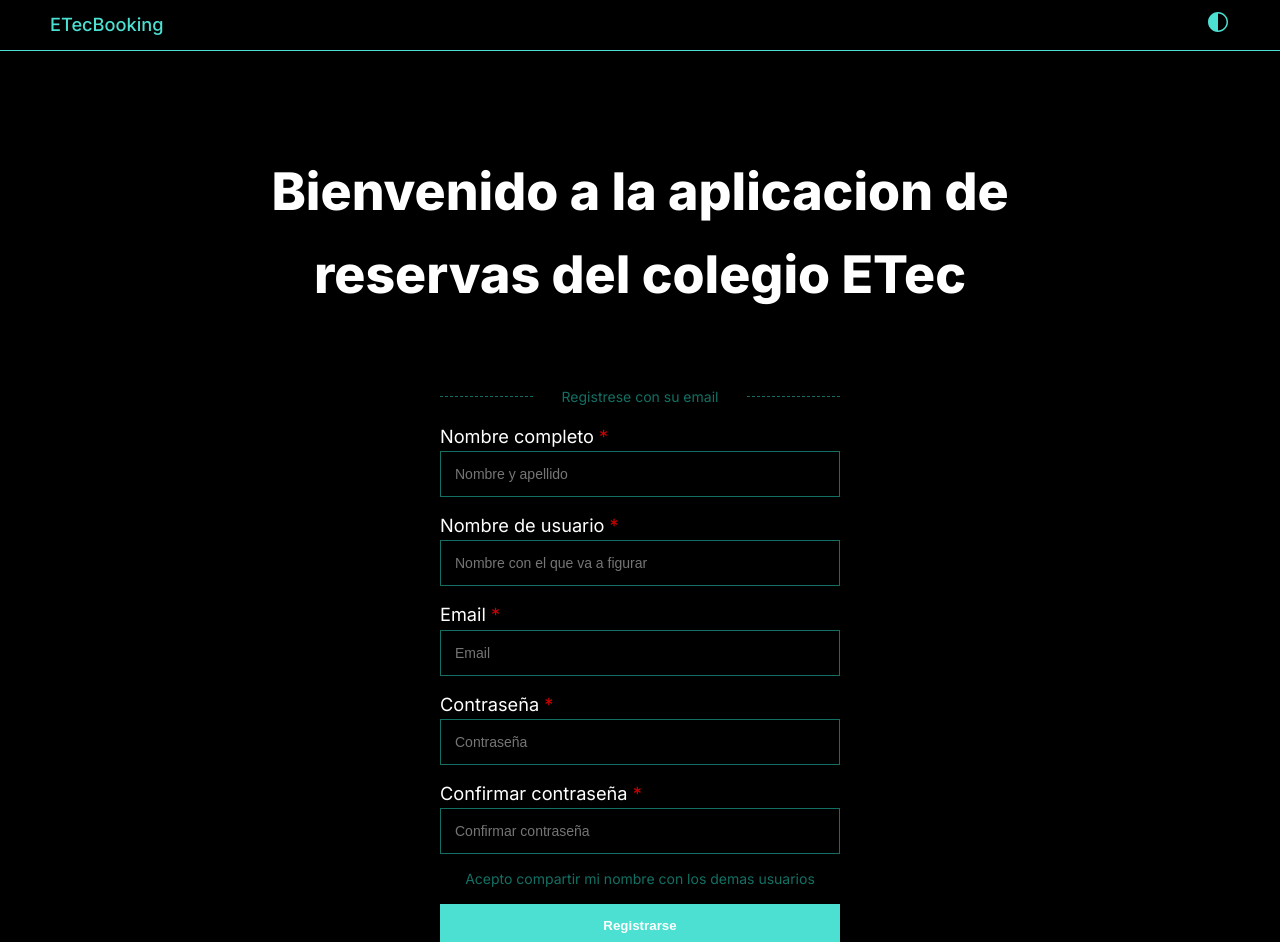
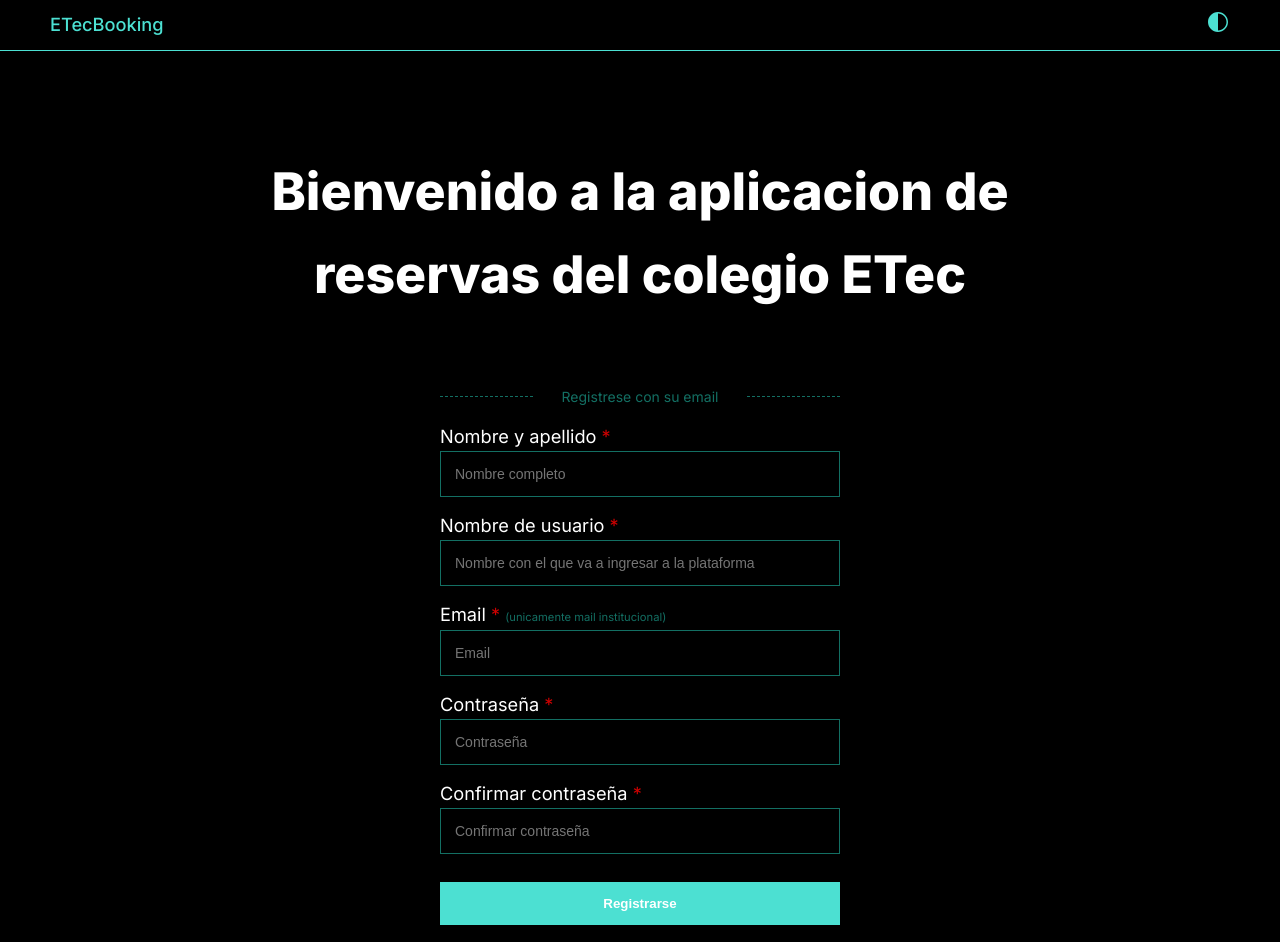
Before and after one commit to manudiiez/etec-booking, a React (Create React App) app in the folder client/: page /users/signup in a window 1280 px wide. Shown: the top 942 px of the page. Built offline with nearby package versions, Linux system fonts and the light colour scheme.

Commit message:
input email

```diff
--- a/client/src/pages/credentials/ItemSignIn.jsx
+++ b/client/src/pages/credentials/ItemSignIn.jsx
@@ -25,7 +25,7 @@ const ItemSignIn = ({ handleChange, handleClick, loading,error }) => {
               <input type="password" name="password" placeholder='Contraseña' onChange={handleChange} />
             </div>
             {
-              error ? <p className='error'>{error.message}</p> : <p>Acepto compartir mi nombre con los demas usuarios</p>
+              error && <p className='error'>{error.message}</p>
             }
 
             <button type='submit' disabled={loading} onClick={handleClick}><span>Iniciar sesion</span></button>
@@ -133,6 +133,7 @@ const Container = styled.section`
         color: #fff;
         background: ${props => props.theme.color_3};
         border: none;
+        margin-top: 2rem;
         cursor: pointer;
         position: relative;
         overflow: hidden;
--- a/client/src/pages/credentials/ItemSignUp.jsx
+++ b/client/src/pages/credentials/ItemSignUp.jsx
@@ -5,6 +5,14 @@ import styled from 'styled-components'
 import { Link } from 'react-router-dom'
 
 const ItemSignUp = ({ handleChange, handleClick, loading, error, setConfirmPassword }) => {
+
+  // const handleValidateInput = (e) => {
+
+  //   carrito__card__form.tarjetaNombreInput.value = valorInput
+  //   .replace(/[0-9]/g, '')
+
+  // }
+
   return (
     <Container>
       <div className="container-lg">
@@ -15,18 +23,18 @@ const ItemSignUp = ({ handleChange, handleClick, loading, error, setConfirmPassw
             <p>Registrese con su email</p>
             <div></div>
           </div>
-          <form>
+          <form onSubmit={handleClick}>
             <div>
-              <label>Nombre completo <span>*</span></label>
-              <input type="text" placeholder='Nombre y apellido' name='fullname' onChange={handleChange} />
+              <label>Nombre y apellido <span>*</span></label>
+              <input type="text" placeholder='Nombre completo' name='fullname' onChange={handleChange} pattern="[a-zA\s]" />
             </div>
             <div>
               <label>Nombre de usuario <span>*</span></label>
-              <input type="text" placeholder='Nombre con el que va a figurar' name='username' onChange={handleChange} />
+              <input type="text" placeholder='Nombre con el que va a ingresar a la plataforma' name='username' onChange={handleChange} />
             </div>
             <div>
-              <label>Email <span>*</span></label>
-              <input type="email" placeholder='Email' name='email' onChange={handleChange} />
+              <label>Email <span>*</span> <span>(unicamente mail institucional)</span></label>
+              <input type="email" placeholder='Email' name='email' onChange={handleChange} pattern=".+@[eE][tT][eE][cC][.][uU][mM][.][eE][dD][uU][.][aA][rR]" />
             </div>
             <div>
               <label>Contraseña <span>*</span></label>
@@ -37,9 +45,9 @@ const ItemSignUp = ({ handleChange, handleClick, loading, error, setConfirmPassw
               <input type="password" placeholder='Confirmar contraseña' onChange={(e) => setConfirmPassword(e.target.value)} />
             </div>
             {
-              error ? <p className='error'>{error.message}</p> : <p>Acepto compartir mi nombre con los demas usuarios</p>
+              error && <p className='error'>{error.message}</p>
             }
-            <button type='submit' disabled={loading} onClick={handleClick}><span>Registrarse</span></button>
+            <button type='submit' disabled={loading}><span>Registrarse</span></button>
             <p>Ya esta registrado? <Link to='/'>Inicie sesion</Link></p>
           </form>
         </div>
@@ -107,6 +115,11 @@ const Container = styled.section`
           font-weight: 400;
           span{
             color: #d10000;
+            &:nth-child(2){
+              font-size: .8rem;
+              color: ${props => props.theme.color_2};
+
+            }
           }
         }
         input{
@@ -146,6 +159,8 @@ const Container = styled.section`
         cursor: pointer;
         position: relative;
         overflow: hidden;
+        margin-top: 2rem;
+
         span{
           position: relative;
           z-index: 10;
--- a/client/src/pages/credentials/ItemSignUpContainer.jsx
+++ b/client/src/pages/credentials/ItemSignUpContainer.jsx
@@ -46,7 +46,6 @@ const ItemSignUpContainer = () => {
         dispatch({ type: "LOGIN_SUCCESS", payload: res.data.details });
         navigate("/");
       } catch (err) {
-        console.log(err)
         dispatch({ type: "LOGIN_FAILURE", payload: err.response.data });
       }
     }
```
Also changed, not shown: 1 other file (tests, documents, lock files or other folders).
